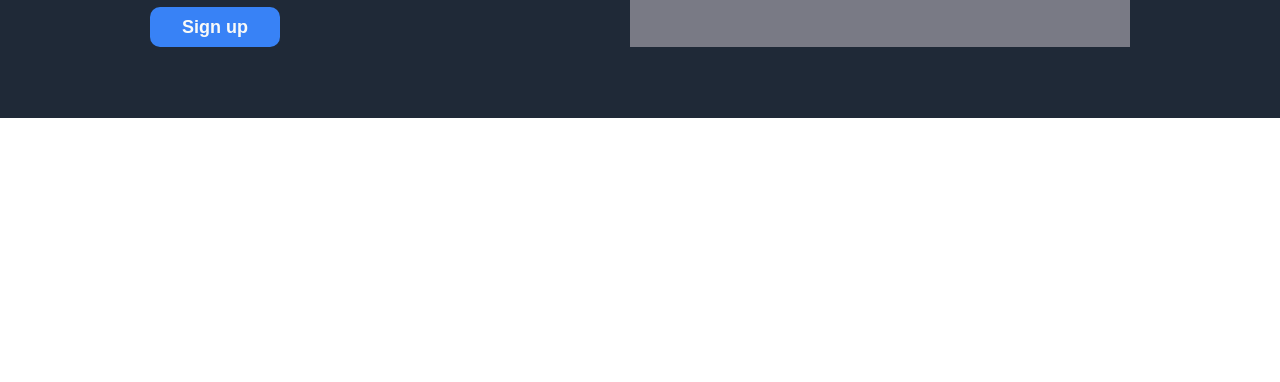
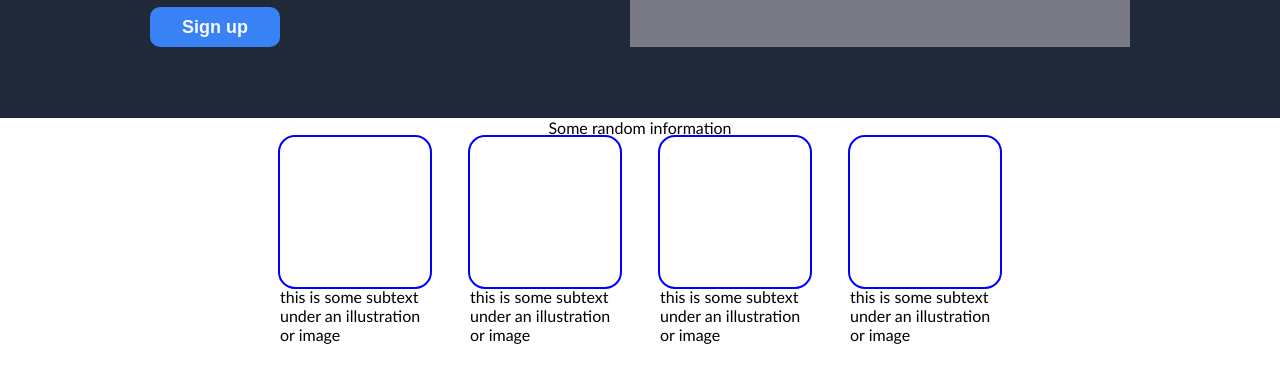
Before and after one commit to jvp18/landing-page, a plain HTML site: page index.html in a window 1280 px wide. Shown: the part 332-714 px from the top of the page. Drawn offline with Linux system fonts and the light colour scheme.

Commit message:
Added second section of the page Styled the content

```diff
--- a/index.html
+++ b/index.html
@@ -25,6 +25,25 @@
                 </div>
             </div>
         </div>
+        <div class="content-info">Some random information</div>
+        <div class="box-container">
+            <div class="box-text">
+                <div class="box"></div>
+                <div>this is some subtext under an illustration or image</div>
+            </div>
+            <div class="box-text">
+                <div class="box"></div>
+                <div>this is some subtext under an illustration or image</div>
+            </div>
+            <div class="box-text">
+                <div class="box"></div>
+                <div>this is some subtext under an illustration or image</div>
+            </div>
+            <div class="box-text">
+                <div class="box"></div>
+                <div>this is some subtext under an illustration or image</div>
+            </div>
+        </div>
 
     </body>
 </html>
--- a/style.css
+++ b/style.css
@@ -83,3 +83,31 @@ button {
     align-self: center;
     color: #F9FAF8;
 }
+
+.content-info {
+    text-align: center;
+}
+
+.box-container {
+    display: flex;
+    justify-content: center;
+    gap: 40px;
+}
+
+.box-text {
+    display: flex;
+    flex-direction: column;
+    max-width: 150px;
+}
+
+.box{
+    border-radius: 15px;
+    height: 150px;
+    width: 150px;
+    outline: solid blue 2px;
+
+}
+
+.text {
+    align-self: center;
+}
```
